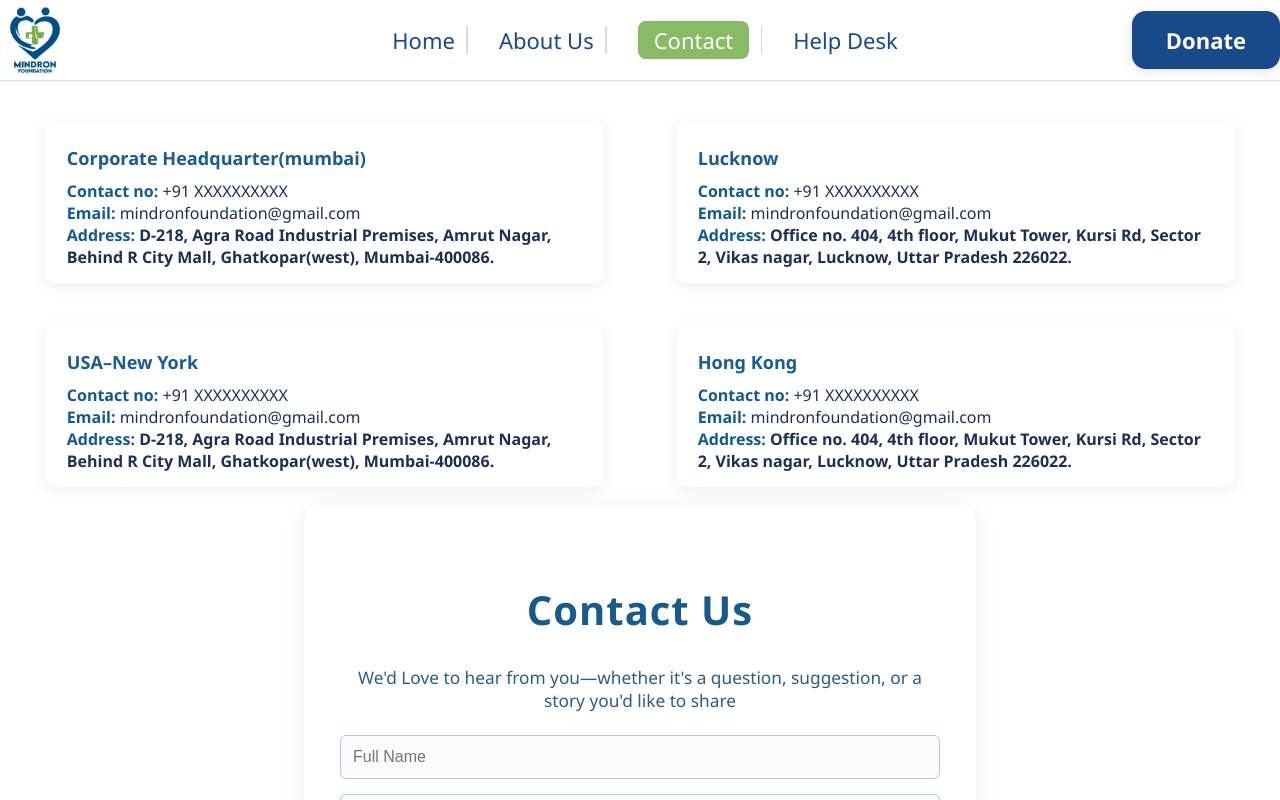
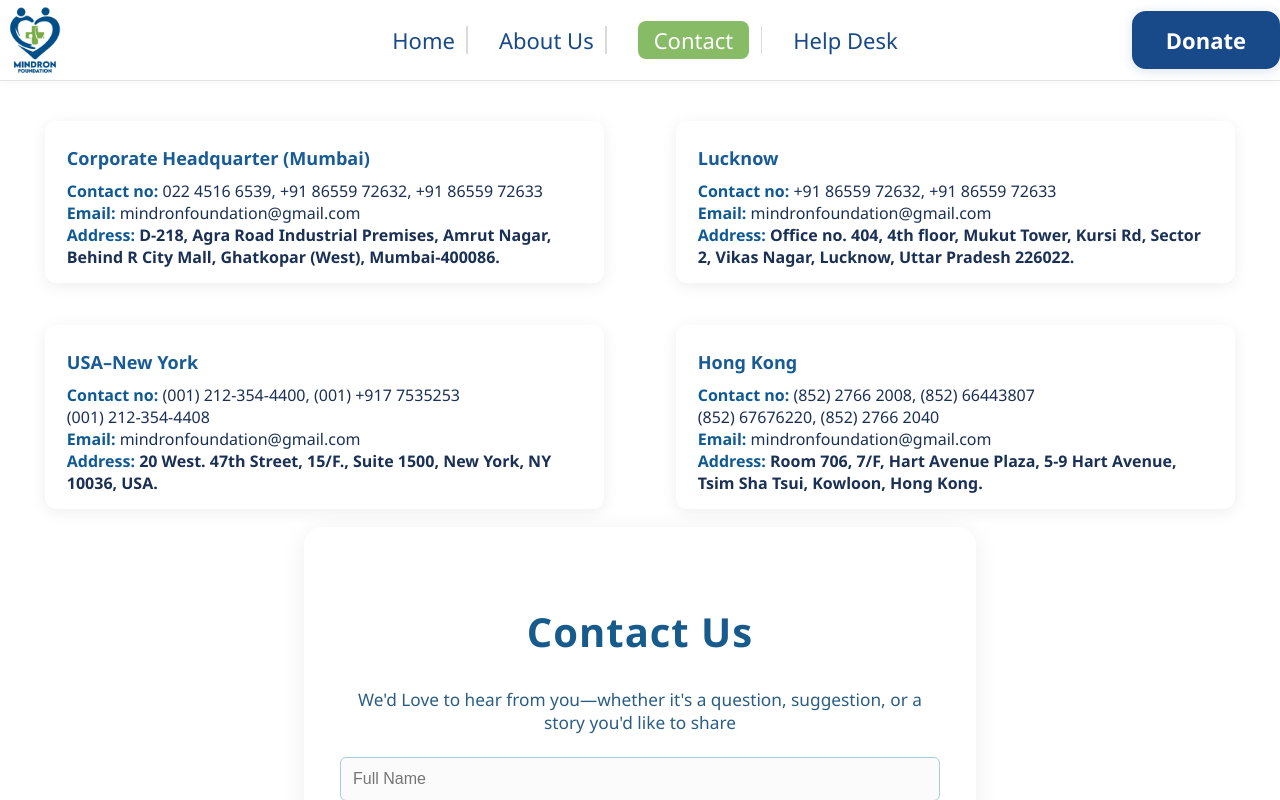
Before and after one commit to rajagurusk/MindronFdn-Web-new, a React (Vite) app: page /contact in a window 1280 px wide. Shown: the top 800 px of the page. Built offline with nearby package versions, Linux system fonts and the light colour scheme; the HTML template or start-up script is replaced by a standard one.

Commit message:
CONTACT UPDATED

```diff
--- a/src/components/footer.jsx
+++ b/src/components/footer.jsx
@@ -28,7 +28,7 @@
           <div className="footer-contact-info">
             <span className="footer-bold">Address 1:</span> D-218, Agra Road Industrial Premises, Amrut Nagar, Behind R City Mall, Ghatkopar(west), Mumbai-400086.<br /><br />
             <span className="footer-bold">Address 2:</span> Office no. 404, 4th floor, Mukut Tower, Kursi Rd, Sector 2, Vikas nagar, Lucknow, Uttar Pradesh 226022.<br /><br />
-            <span className="footer-bold">Phone no:</span> +91 xxxxxxxxxx/xxxxxxxxxx/xxxxxxxxxx<br />
+            <span className="footer-bold">Phone no:</span> +91 8655972632/8056563493/9819866872<br />
             <span className="footer-bold">Gmail:</span> mindronfoundation@gmail.com<br />
             <span>Mon/Sat - 10:00/6:00</span>
           </div>
--- a/src/pages/contact.jsx
+++ b/src/pages/contact.jsx
@@ -6,39 +6,85 @@
 function OfficesSection() {
   const contactDetails = [
     {
-      title: "Corporate Headquarter(mumbai)",
-      contact: "+91 XXXXXXXXXX",
+      title: "Corporate Headquarter (Mumbai)",
+      contacts: ["022 4516 6539", "+91 86559 72632", "+91 86559 72633"],
       email: "mindronfoundation@gmail.com",
-      address: "D-218, Agra Road Industrial Premises, Amrut Nagar, Behind R City Mall, Ghatkopar(west), Mumbai-400086.",
+      address:
+        "D-218, Agra Road Industrial Premises, Amrut Nagar, Behind R City Mall, Ghatkopar (West), Mumbai-400086.",
     },
     {
       title: "Lucknow",
-      contact: "+91 XXXXXXXXXX",
+      contacts: ["+91 86559 72632", "+91 86559 72633"],
       email: "mindronfoundation@gmail.com",
-      address: "Office no. 404, 4th floor, Mukut Tower, Kursi Rd, Sector 2, Vikas nagar, Lucknow, Uttar Pradesh 226022.",
+      address:
+        "Office no. 404, 4th floor, Mukut Tower, Kursi Rd, Sector 2, Vikas Nagar, Lucknow, Uttar Pradesh 226022.",
     },
     {
       title: "USA–New York",
-      contact: "+91 XXXXXXXXXX",
+      contacts: [
+        "(001) 212-354-4400",
+        "(001) +917 7535253",
+        "(001) 212-354-4408",
+      ],
       email: "mindronfoundation@gmail.com",
-      address: "D-218, Agra Road Industrial Premises, Amrut Nagar, Behind R City Mall, Ghatkopar(west), Mumbai-400086.",
+      address:
+        "20 West. 47th Street, 15/F., Suite 1500, New York, NY 10036, USA.",
     },
     {
       title: "Hong Kong",
-      contact: "+91 XXXXXXXXXX",
+      contacts: [
+        "(852) 2766 2008",
+        "(852) 66443807",
+        "(852) 67676220",
+        "(852) 2766 2040",
+      ],
       email: "mindronfoundation@gmail.com",
-      address: "Office no. 404, 4th floor, Mukut Tower, Kursi Rd, Sector 2, Vikas nagar, Lucknow, Uttar Pradesh 226022.",
+      address:
+        "Room 706, 7/F, Hart Avenue Plaza, 5-9 Hart Avenue, Tsim Sha Tsui, Kowloon, Hong Kong.",
+    },
+  ];
+
+  function renderContacts(office) {
+    // Special logic for USA and Hong Kong contact layout
+    if (office.title === "USA–New York") {
+      return (
+        <span className="office-value">
+          {office.contacts.slice(0, 2).join(", ")}
+          <br />
+          {office.contacts.length > 2 ? office.contacts.slice(2).join(", ") : null}
+        </span>
+      );
+    } else if (office.title === "Hong Kong") {
+      return (
+        <span className="office-value">
+          {office.contacts.slice(0, 2).join(", ")}
+          <br />
+          {office.contacts.length > 2 ? office.contacts.slice(2).join(", ") : null}
+        </span>
+      );
+    } else {
+      return (
+        <span className="office-value">
+          {office.contacts.join(", ")}
+        </span>
+      );
     }
-  ];
+  }
+
   return (
     <section className="offices-section">
       {contactDetails.map((office, idx) => (
         <div className="office-card" key={idx}>
           <h4>{office.title}</h4>
           <div style={{ marginTop: 8 }}>
-            <span className="office-label">Contact no: </span><span className="office-value">{office.contact}</span><br />
-            <span className="office-label">Email: </span><span className="office-value">{office.email}</span><br />
-            <span className="office-label">Address: </span><span className="office-address">{office.address}</span>
+            <span className="office-label">Contact no: </span>
+            {renderContacts(office)}
+            <br />
+            <span className="office-label">Email: </span>
+            <span className="office-value">{office.email}</span>
+            <br />
+            <span className="office-label">Address: </span>
+            <span className="office-address">{office.address}</span>
           </div>
         </div>
       ))}
@@ -49,13 +95,13 @@
 function ContactForm() {
   const recaptchaRef = useRef();
   const [form, setForm] = useState({
-    fullname: '',
-    email: '',
-    subject: '',
-    phone: '',
-    message: ''
+    fullname: "",
+    email: "",
+    subject: "",
+    phone: "",
+    message: "",
   });
-  const [status, setStatus] = useState('');
+  const [status, setStatus] = useState("");
 
   function handleChange(e) {
     setForm({ ...form, [e.target.name]: e.target.value });
@@ -63,7 +109,7 @@
 
   async function handleSubmit(e) {
     e.preventDefault();
-    setStatus('');
+    setStatus("");
 
     // Optional: You can verify reCAPTCHA here before sending data to backend
     // const recaptchaValue = recaptchaRef.current.getValue();
@@ -73,47 +119,101 @@
     // }
 
     try {
-      const response = await fetch('http://localhost:5000/contact', {
-        method: 'POST',
-        headers: { 'Content-Type': 'application/json' },
-        body: JSON.stringify(form)
+      const response = await fetch("http://localhost:5000/contact", {
+        method: "POST",
+        headers: { "Content-Type": "application/json" },
+        body: JSON.stringify(form),
       });
       const data = await response.json();
       if (response.ok) {
         setStatus(data.message);
-        setForm({ fullname: '', email: '', subject: '', phone: '', message: '' });
+        setForm({
+          fullname: "",
+          email: "",
+          subject: "",
+          phone: "",
+          message: "",
+        });
       } else {
-        setStatus(data.error || 'Submission failed.');
+        setStatus(data.error || "Submission failed.");
       }
     } catch {
-      setStatus('Error connecting to server.');
+      setStatus("Error connecting to server.");
     }
   }
 
   return (
     <section className="contact-form-section">
       <h2>Contact Us</h2>
-      <p>We'd Love to hear from you—whether it's a question, suggestion, or a story you'd like to share</p>
+      <p>
+        We&apos;d Love to hear from you—whether it&apos;s a question,
+        suggestion, or a story you&apos;d like to share
+      </p>
       <form className="contact-form" onSubmit={handleSubmit}>
         <div className="form-row">
-          <input type="text" name="fullname" placeholder="Full Name" required value={form.fullname} onChange={handleChange} />
+          <input
+            type="text"
+            name="fullname"
+            placeholder="Full Name"
+            required
+            value={form.fullname}
+            onChange={handleChange}
+          />
         </div>
         <div className="form-row">
-          <input type="email" name="email" placeholder="Email Address" required value={form.email} onChange={handleChange} />
+          <input
+            type="email"
+            name="email"
+            placeholder="Email Address"
+            required
+            value={form.email}
+            onChange={handleChange}
+          />
         </div>
         <div className="form-row">
-          <input type="text" name="subject" placeholder="Subject" required value={form.subject} onChange={handleChange} />
-          <input type="text" name="phone" placeholder="Phone No" required value={form.phone} onChange={handleChange} />
+          <input
+            type="text"
+            name="subject"
+            placeholder="Subject"
+            required
+            value={form.subject}
+            onChange={handleChange}
+          />
+          <input
+            type="text"
+            name="phone"
+            placeholder="Phone No"
+            required
+            value={form.phone}
+            onChange={handleChange}
+          />
         </div>
         <div className="form-row">
-          <textarea name="message" placeholder="Your Message" rows={4} required value={form.message} onChange={handleChange} />
+          <textarea
+            name="message"
+            placeholder="Your Message"
+            rows={4}
+            required
+            value={form.message}
+            onChange={handleChange}
+          />
         </div>
-        <div className="captcha-row" style={{ display: 'flex', justifyContent: 'center', margin: '18px 0' }}>
-          <ReCAPTCHA sitekey="6LdZcREsAAAAAKB7HcGIBmmqzmVEw2GfcZYYVxGY" ref={recaptchaRef} />
+        <div
+          className="captcha-row"
+          style={{ display: "flex", justifyContent: "center", margin: "18px 0" }}
+        >
+          <ReCAPTCHA
+            sitekey="6LdZcREsAAAAAKB7HcGIBmmqzmVEw2GfcZYYVxGY"
+            ref={recaptchaRef}
+          />
         </div>
-        <button type="submit" className="submit-btn">Submit</button>
+        <button type="submit" className="submit-btn">
+          Submit
+        </button>
       </form>
-      {status && <p style={{ color: "#c43d3d", marginTop: "12px" }}>{status}</p>}
+      {status && (
+        <p style={{ color: "#c43d3d", marginTop: "12px" }}>{status}</p>
+      )}
     </section>
   );
 }
```
